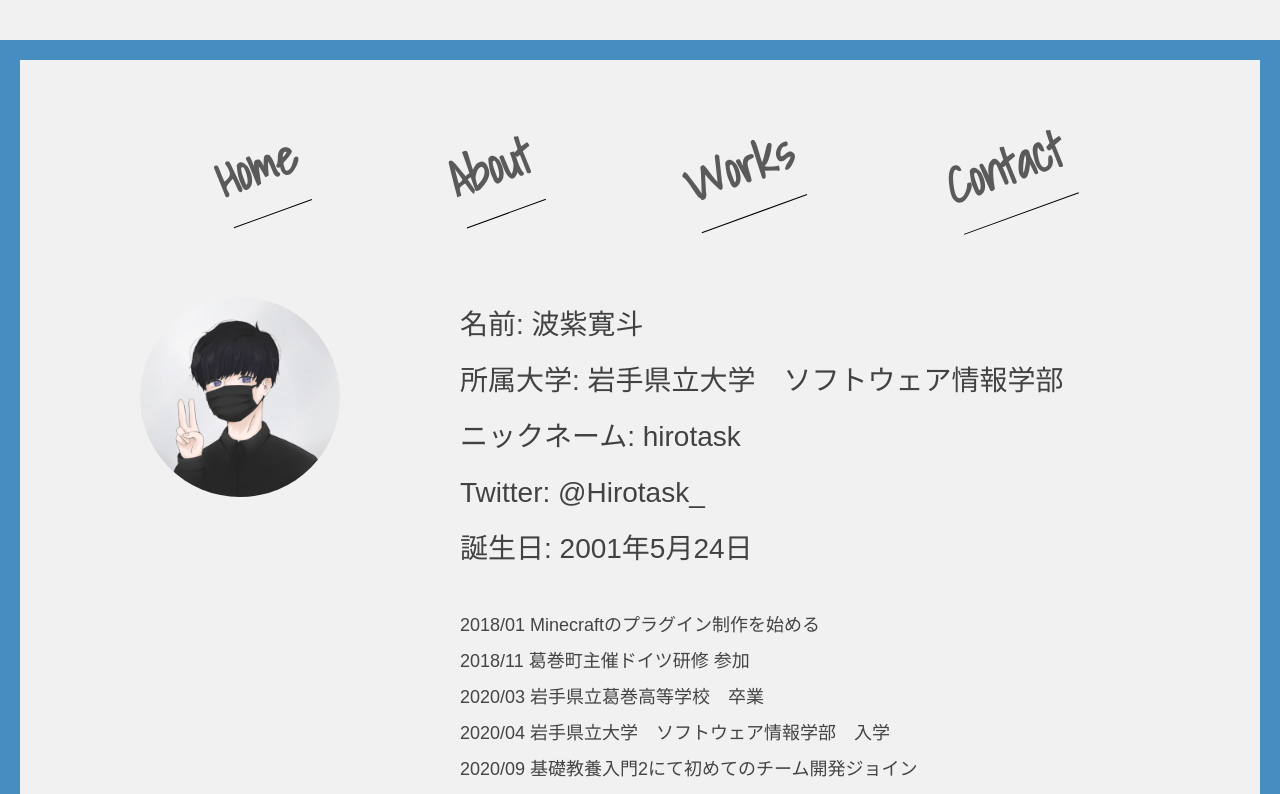
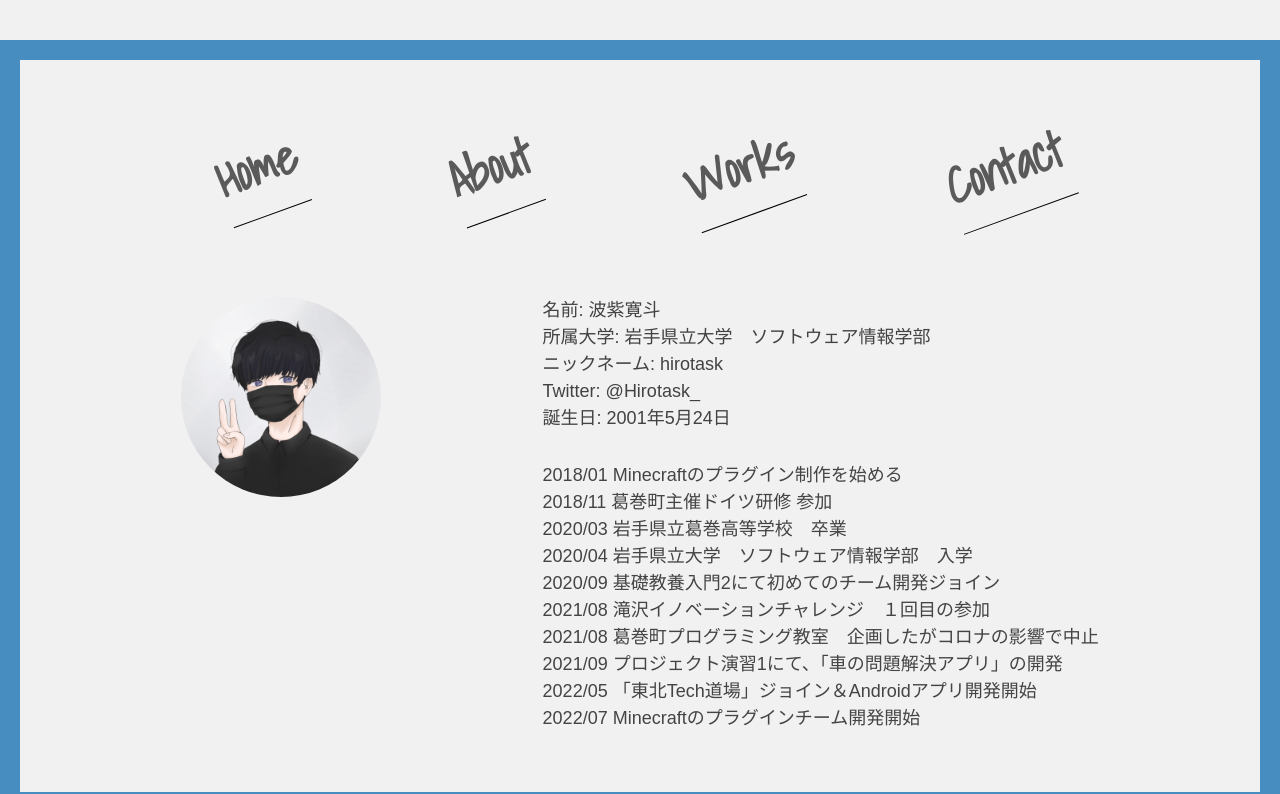
Before and after one commit to hirotask/portfolio, a React (Create React App) app: page /about in a window 1280 px wide. Shown: the top 794 px of the page. Built offline with nearby package versions, Linux system fonts and the light colour scheme.

Commit message:
[update]: p->Typographyに変更

```diff
--- a/src/components/pages/AboutPage.js
+++ b/src/components/pages/AboutPage.js
@@ -1,51 +1,54 @@
 /**
  * Aboutページ
  */
-import styled from "styled-components";
+import { Stack } from '@mui/material';
+import Typography from '@mui/material/Typography';
+import styled from 'styled-components';
 
-
-
-import { MyIcon } from "../atoms/MyIcon";
-import { DefaultContainer } from "../templates/DefaultContainer";
-
+import { MyIcon } from '../atoms/MyIcon';
+import { DefaultContainer } from '../templates/DefaultContainer';
 
 export const AboutPage = () => {
   const aboutme = [
-        "名前: 波紫寛斗",
-        "所属大学: 岩手県立大学　ソフトウェア情報学部",
-        "ニックネーム: hirotask",
-        "Twitter: @Hirotask_",
-        "誕生日: 2001年5月24日",
+    '名前: 波紫寛斗',
+    '所属大学: 岩手県立大学　ソフトウェア情報学部',
+    'ニックネーム: hirotask',
+    'Twitter: @Hirotask_',
+    '誕生日: 2001年5月24日',
   ];
 
   const career = [
-        "2018/01 Minecraftのプラグイン制作を始める",
-        "2018/11 葛巻町主催ドイツ研修 参加",
-        "2020/03 岩手県立葛巻高等学校　卒業",
-        "2020/04 岩手県立大学　ソフトウェア情報学部　入学",
-        "2020/09 基礎教養入門2にて初めてのチーム開発ジョイン",
-        "2021/08 滝沢イノベーションチャレンジ　１回目の参加",
-        "2021/08 葛巻町プログラミング教室　企画したがコロナの影響で中止",
-        "2021/09 プロジェクト演習1にて、「車の問題解決アプリ」の開発",
-        "2022/05 「東北Tech道場」ジョイン＆Androidアプリ開発開始",
-        "2022/07 Minecraftのプラグインチーム開発開始",
+    '2018/01 Minecraftのプラグイン制作を始める',
+    '2018/11 葛巻町主催ドイツ研修 参加',
+    '2020/03 岩手県立葛巻高等学校　卒業',
+    '2020/04 岩手県立大学　ソフトウェア情報学部　入学',
+    '2020/09 基礎教養入門2にて初めてのチーム開発ジョイン',
+    '2021/08 滝沢イノベーションチャレンジ　１回目の参加',
+    '2021/08 葛巻町プログラミング教室　企画したがコロナの影響で中止',
+    '2021/09 プロジェクト演習1にて、「車の問題解決アプリ」の開発',
+    '2022/05 「東北Tech道場」ジョイン＆Androidアプリ開発開始',
+    '2022/07 Minecraftのプラグインチーム開発開始',
   ];
 
   return (
-        <DefaultContainer title={"About"}>
-            <Wrapper>
-                <MyIcon size={200}/>
+    <DefaultContainer title={'About'}>
+      <Stack direction={'row'} justifyContent={'space-evenly'}>
+        <MyIcon size={200} />
         <Aboutme>
           {aboutme.map((msg, key) => (
-                        <p key={key}>{msg}</p>
+            <Typography key={key} variant={'body1'} fontFamily={'Arial'}>
+              {msg}
+            </Typography>
           ))}
           <Career>
             {career.map((msg, key) => (
-                            <p key={key}>{msg}</p>
+              <Typography key={key} variant={'body1'} fontFamily={'Arial'}>
+                {msg}
+              </Typography>
             ))}
           </Career>
         </Aboutme>
-            </Wrapper>
+      </Stack>
     </DefaultContainer>
   );
 };
--- a/src/components/pages/WorksPage.js
+++ b/src/components/pages/WorksPage.js
@@ -12,12 +12,7 @@ export const WorksPage = () => {
   return (
     <DefaultContainer title={'Work'}>
       <Wrapper>
-        {/*<Left>*/}
-        {/*  <CategoryItemList setCategoryIdx={setCategoryIdx} />*/}
-        {/*</Left>*/}
-        <Right>
-          <WorksCarousel categoryIdx={categoryIdx} workList={Works} />
-        </Right>
+        <WorksCarousel categoryIdx={categoryIdx} workList={Works} />
       </Wrapper>
     </DefaultContainer>
   );
@@ -26,12 +21,3 @@ export const WorksPage = () => {
 const Wrapper = styled.div`
   display: flex;
 `;
-
-// const Left = styled.div`
-//   border-right: #000 solid 2px;
-//   padding: 20px 30px 20px 0;
-// `;
-
-const Right = styled.div`
-  margin-left: 50px;
-`;
```
Lines whose indentation alone changed are shown as unchanged.
